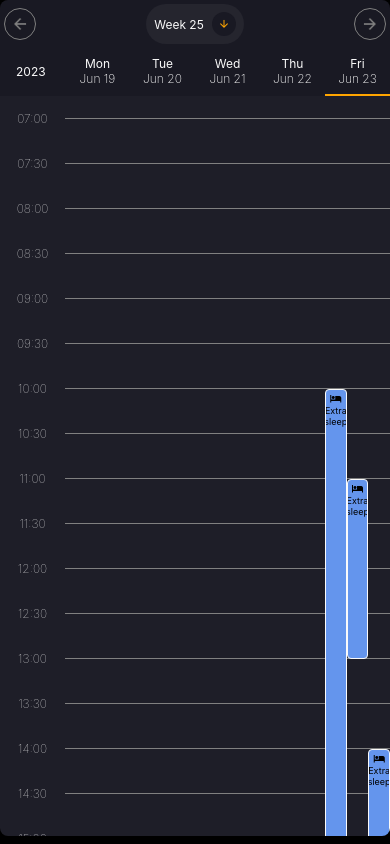
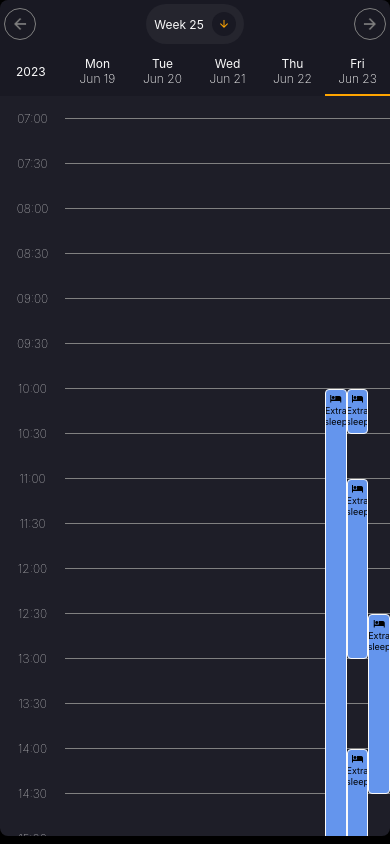
Before and after one commit to emilje/react-native-weekly-view, a React Native app: screen / in a window 390 px wide. Built offline with nearby package versions, Linux system fonts and the light colour scheme.

Commit message:
Added more sensible event positioning within a group.

```diff
--- a/App.tsx
+++ b/App.tsx
@@ -150,8 +150,26 @@ const EVENTS2 = [
   },
   {
     id: 3,
+    isoStart: today.set({ hour: 9, minute: 30 }).toISO() as string,
+    isoEnd: today.set({ hour: 11, minute: 30 }).toISO() as string,
+    name: "Extra sleep",
+    icon: <MaterialCommunityIcons name="bed" size={12} />,
+    color: "cornflowerblue",
+    disabled: false,
+  },
+  {
+    id: 4,
     isoStart: today.set({ hour: 11, minute: 0 }).toISO() as string,
     isoEnd: today.set({ hour: 13, minute: 0 }).toISO() as string,
+    name: "Extra sleep",
+    icon: <MaterialCommunityIcons name="bed" size={12} />,
+    color: "cornflowerblue",
+    disabled: false,
+  },
+  {
+    id: 5,
+    isoStart: today.set({ hour: 7, minute: 0 }).toISO() as string,
+    isoEnd: today.set({ hour: 7, minute: 30 }).toISO() as string,
     name: "Extra sleep",
     icon: <MaterialCommunityIcons name="bed" size={12} />,
     color: "cornflowerblue",
--- a/src/WeekViewUtil.ts
+++ b/src/WeekViewUtil.ts
@@ -1,4 +1,4 @@
-import { DateTime } from "luxon";
+import { DateTime, Interval } from "luxon";
 import { View } from "react-native";
 import { CalendarEvent } from "./types";
 
@@ -55,13 +55,11 @@ export const filterAndSortEvents = (
 
 const isIntersectingCurrentGroup = (
   event: CalendarEvent,
-  currentGroup: number[] | string[],
-  events: CalendarEvent[]
+  groupEvents: CalendarEvent[]
 ) => {
   const eventStart = DateTime.fromISO(event.isoStart);
-  for (const groupEventId of currentGroup) {
-    const groupEvent = events.find((event) => event.id === groupEventId);
-    const groupEventEnd = DateTime.fromISO(groupEvent!!.isoEnd);
+  for (const groupEvent of groupEvents) {
+    const groupEventEnd = DateTime.fromISO(groupEvent.isoEnd);
 
     if (eventStart < groupEventEnd) {
       return true;
@@ -74,22 +72,22 @@ const isIntersectingCurrentGroup = (
 export const getIntersectingGroups = (events: CalendarEvent[]) => {
   let currentGroup = 0;
   let sortedEvents = 0;
-  const groups: { [key: number]: any[number | string] } = { 0: [] };
+  const groups: { [key: number]: CalendarEvent[] } = { 0: [] };
 
   for (let i = 0; i < events.length; i++) {
     const event = events[i];
 
     if (groups[currentGroup].length === 0) {
-      groups[currentGroup].push(event.id);
+      groups[currentGroup].push(event);
       sortedEvents++
       continue;
     }
 
-    if (isIntersectingCurrentGroup(event, groups[currentGroup], events)) {
-      groups[currentGroup].push(event.id);
+    if (isIntersectingCurrentGroup(event, groups[currentGroup])) {
+      groups[currentGroup].push(event);
     } else {
       currentGroup++;
-      groups[currentGroup] = [event.id];
+      groups[currentGroup] = [event];
     }
 
     sortedEvents++
@@ -98,7 +96,66 @@ export const getIntersectingGroups = (events: CalendarEvent[]) => {
   if(sortedEvents !== events.length) {
     console.warn("Some events did not get grouped.")
   }
+
   return groups;
+};
+
+const areEventsIntersecting = (
+  event1: CalendarEvent,
+  event2: CalendarEvent
+) => {
+  const event1Interval = Interval.fromDateTimes(
+    DateTime.fromISO(event1.isoStart),
+    DateTime.fromISO(event1.isoEnd)
+  );
+
+  const event2Interval = Interval.fromDateTimes(
+    DateTime.fromISO(event2.isoStart),
+    DateTime.fromISO(event2.isoEnd)
+  );
+
+  const intersection = event2Interval.intersection(event1Interval);
+
+  return intersection ? true : false;
+};
+
+export const getColumnData = (groupEvents: CalendarEvent[]) => {
+  let columns: CalendarEvent[][] = [];
+  let sortedEvents = 0;
+  const idToColumn: { [key: number | string]: number } = {};
+
+  for (const event of groupEvents) {
+    for (let i = 0; i < groupEvents.length; i++) {
+      // If column has no events, put event in that column and proceed to next event.
+      if (!columns[i]) {
+        columns[i] = [event];
+        idToColumn[event.id] = i;
+        sortedEvents++;
+        break;
+      }
+
+      // Check if event is overlapping another event in the current column.
+      let isIntersectingColumnEvent = false;
+      for (const columnEvent of columns[i]) {
+        if (areEventsIntersecting(event, columnEvent)) {
+          isIntersectingColumnEvent = true;
+          break;
+        }
+      }
+
+      // If event does not intersect any event inside the column, add event to the column.
+      if (!isIntersectingColumnEvent) {
+        columns[i].push(event);
+        idToColumn[event.id] = i;
+        sortedEvents++;
+        break;
+      }
+
+      // If there is at least one intersection with a column event, continue to next column.
+    }
+  }
+
+  return { numOfColumns: columns.length, idToColumn };
 };
 
 export const measureView = async (
--- a/src/WeeklyView.tsx
+++ b/src/WeeklyView.tsx
@@ -16,9 +16,10 @@ import {
   getDatesByWeek,
   measureView,
   filterAndSortEvents,
+  getColumnData,
 } from "./WeekViewUtil";
 import { DateTime } from "luxon";
-import { DefaultStyle, EventContainerStyle, WeeklyViewType } from "./types";
+import { CalendarEvent, DefaultStyle, EventContainerStyle, WeeklyViewType } from "./types";
 import Arrow from "./Arrow";
 
 const DEFAULT_STYLE = {
@@ -471,7 +472,13 @@ const WeeklyView = ({
     const filteredEvents = filterAndSortEvents(events, dates);
     const intersectionGroups = getIntersectingGroups(filteredEvents);
 
-    return filteredEvents.map((event) => {
+    const eventElements: JSX.Element[] = [];
+
+    for (const groupEvents of Object.values(intersectionGroups)) {
+      const { numOfColumns, idToColumn } = getColumnData(groupEvents);
+      const elementWidth = columnWidthPer / numOfColumns;
+
+      groupEvents.forEach((event) => {
         const eventStart = DateTime.fromISO(event.isoStart).setZone(timezone);
         const eventEnd = DateTime.fromISO(event.isoEnd).setZone(timezone);
         const eventLengthMinutes = eventEnd.diff(eventStart, "minutes").minutes;
@@ -480,24 +487,14 @@ const WeeklyView = ({
           hour: timetableStartHour,
           minute: 0,
         });
+        const columnNumber = idToColumn[event.id];
 
         const diffTimetableStartMinutes = eventStart.diff(
           dayStart,
           "minutes"
         ).minutes;
-      let widthRatio: number;
-      let leftOffsetPer: number;
 
-      for (const eventIds of Object.values(intersectionGroups)) {
-        if (eventIds.includes(event.id)) {
-          widthRatio = 1 / eventIds.length;
-          const index = eventIds.indexOf(event.id);
-          leftOffsetPer = index * columnWidthPer * widthRatio;
-          break;
-        }
-      }
-
-      return (
+        eventElements.push(
           <Pressable
             onPress={() => {
               onEventPress(event);
@@ -506,15 +503,18 @@ const WeeklyView = ({
             style={({ pressed }) => [
               {
                 position: "absolute",
-              width: columnWidthPer * widthRatio + "%",
+                width: elementWidth + "%",
                 height: eventLengthMinutes * HEIGHT_PER_MINUTE,
                 overflow: "hidden",
                 alignItems: "center",
                 padding: 2,
                 top:
-                intervalHeight / 2 +
-                diffTimetableStartMinutes * HEIGHT_PER_MINUTE,
-              left: columnWidthPer * isoWeekday + leftOffsetPer + "%",
+                  diffTimetableStartMinutes * HEIGHT_PER_MINUTE +
+                  intervalHeight / 2,
+                left:
+                  columnWidthPer * isoWeekday +
+                  elementWidth * columnNumber +
+                  "%",
                 opacity: pressed ? 0.5 : 1,
                 backgroundColor: event.disabled
                   ? eventContainerStyle?.disabledColor ??
@@ -552,6 +552,9 @@ const WeeklyView = ({
           </Pressable>
         );
       });
+    }
+
+    return eventElements;
   };
 
   const renderHeader = () => {
```
Lines whose indentation alone changed are shown as unchanged.
